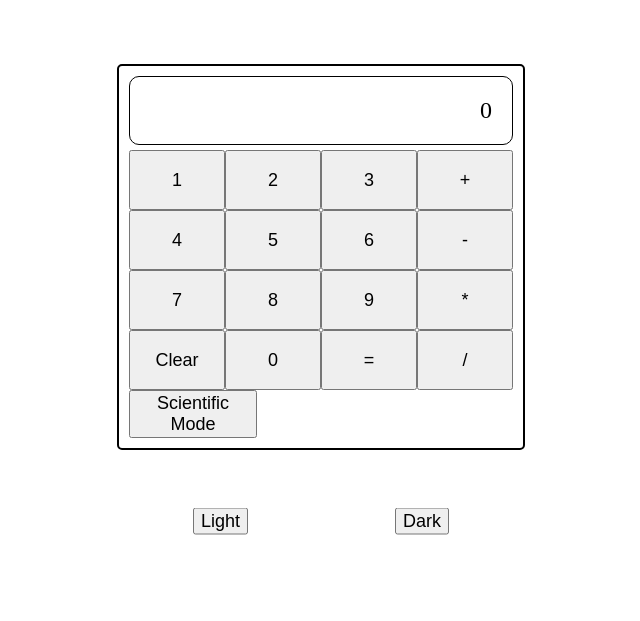
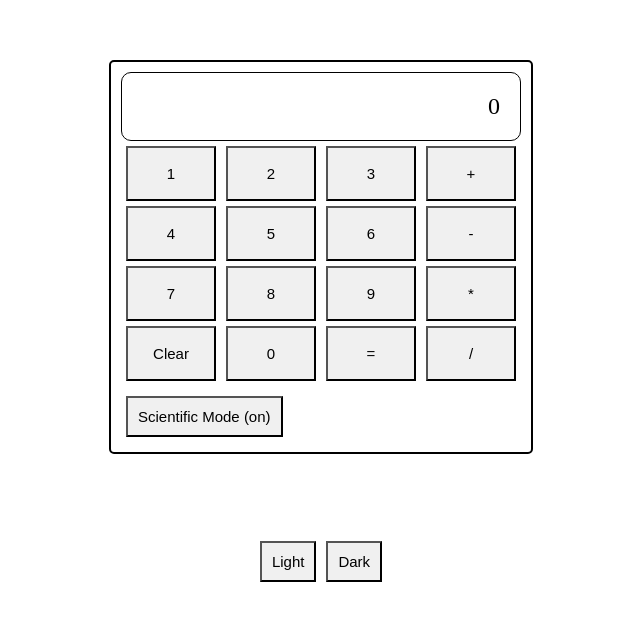
Before and after one commit to Mukesh-Sonu/Simple-Calculator, a React (Create React App) app: page / in a window 1280 px wide. Shown: the part 143-764 px from the top of the page, without its empty margins (319-959 px from the left). Built offline with nearby package versions, Linux system fonts and the light colour scheme.

Commit message:
completed logic and css, need to refactor !

```diff
--- a/src/App.css
+++ b/src/App.css
@@ -1,18 +1,36 @@
 * {
-  font-size: 18px;
+  font-size: 15px;
+  margin: 0;
+  padding: 0;
 }
 
 .darkMode {
   background-color: #000;
   color: #fff;
   width: 100%;
-  height: 100%;
+  height: 100vh;
+}
+.darkMode .display {
+  border: #fff solid 1px;
+}
+.darkMode .container {
+  border: #fff solid 1px;
+}
+.darkMode button {
+  background-color: #666;
+  color: #fff;
+  margin: 0 5px 5px;
 }
 .lightMode {
   background-color: #fff;
   color: #000;
   width: 100%;
   height: 100%;
+}
+.lightMode button {
+  background-color: #f0f0f0;
+  color: #000;
+  margin: 0 5px 5px;
 }
 
 .container {
@@ -21,11 +39,12 @@
   position: absolute;
   transform: translate(-50%, -50%);
   margin: 0 auto;
-  width: 30%;
   text-align: center;
   border: 2px solid black;
   border-radius: 5px;
   padding: 10px;
+  max-width: 400px;
+  width: 400px;
 }
 .display {
   padding: 20px;
@@ -52,24 +71,22 @@ input[type="text"] {
   width: 95%;
 }
 .sciMode {
-  width: 33.33%;
+  width: 100%;
+  margin-top: 10px;
   display: flex;
 }
-.sciMode button {
+
+.mode {
+  position: absolute;
+  bottom: 70px;
+  display: flex;
+  align-items: center;
+  justify-content: center;
   width: 100%;
-}
-.mode {
-  width: 20%;
-  position: absolute;
-  transform: translate(-50%, -50%);
-  top: 83%;
-  left: 50%;
-  align-items: center;
-  display: flex;
-  justify-content: space-between;
 }
 .mode button,
 .buttons button,
 .sciMode button {
   cursor: pointer;
+  padding: 10px;
 }
--- a/src/App.js
+++ b/src/App.js
@@ -49,7 +49,7 @@ function App() {
   };
 
   const updateSciMode = (val) => {
-    console.log(val);
+    if (!firstNum && !secondNum && val) return;
     if (val === "sign") {
       if ((firstNum && !flag) || total) {
         setFlag(true);
@@ -118,6 +118,7 @@ function App() {
   };
 
   const updateOp = (operator) => {
+    if (!firstNum && !secondNum && operator) return;
     setOps(operator);
     if (firstNum && secondNum && ops) {
       let output = basicfun(firstNum, secondNum, ops);
@@ -128,6 +129,7 @@ function App() {
 
   const updateNum = (num) => {
     if (firstNum === "" && secondNum === "" && num === "0") return;
+    if (firstNum && ops && !secondNum && num === "0") return;
     if (firstNum === "" || ops === "") {
       setFirstNum((prevNum) => prevNum + num);
       setResult((prevNum) => prevNum + num);
@@ -135,12 +137,6 @@ function App() {
       setSecondNum((prevNum) => prevNum + num);
     }
   };
-
-  console.log(firstNum, "Fir");
-  console.log(ops, "ops");
-  console.log(secondNum, "Sec");
-  console.log(total, "Total");
-  console.log(mode, "Mode");
 
   const clickedValues = (value) => {
     if (numArr.includes(value)) {
@@ -165,7 +161,9 @@ function App() {
           ))}
         </div>
         <div className="sciMode">
-          <button onClick={ScientificModeEnable}>Scientific Mode</button>
+          <button onClick={ScientificModeEnable}>
+            {`Scientific Mode ${scientificMode ? "(off)" : "(on)"}`}
+          </button>
           {scientificMode && (
             <>
               {sMode.map((val, index) => {
```
